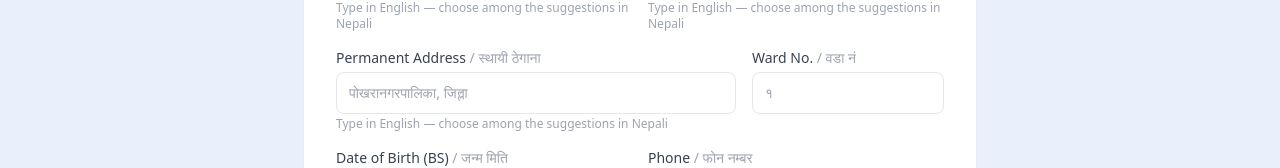
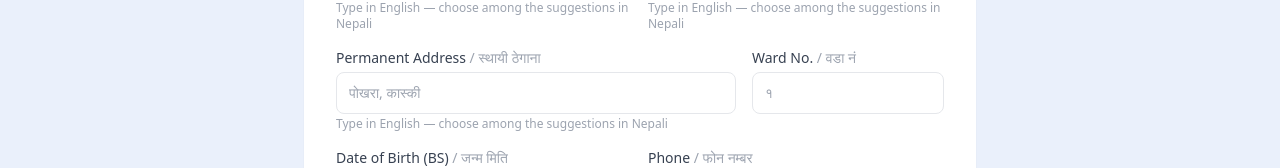
Before and after one commit to Pratik-upadhyaya/teacher-management, a Next.js app: page /register in a window 1280 px wide. Shown: the part 401-569 px from the top of the page. Built offline with nearby package versions, Linux system fonts and the light colour scheme.

Commit message:
Solved a very minor error

```diff
--- a/app/register/page.tsx
+++ b/app/register/page.tsx
@@ -362,7 +362,7 @@ function Step1({
           <NepaliInput
             value={data.permanentAddress}
             onChange={(val: string) => { onChange("permanentAddress", val); setErrors((p) => ({ ...p, permanentAddress: "" })); }}
-            placeholder="पोखरानगरपालिका, जिल्ला"
+            placeholder="पोखरा, कास्की"
             className={ic(errors, "permanentAddress")}
           />
           <FieldError msg={errors.permanentAddress} />
```
